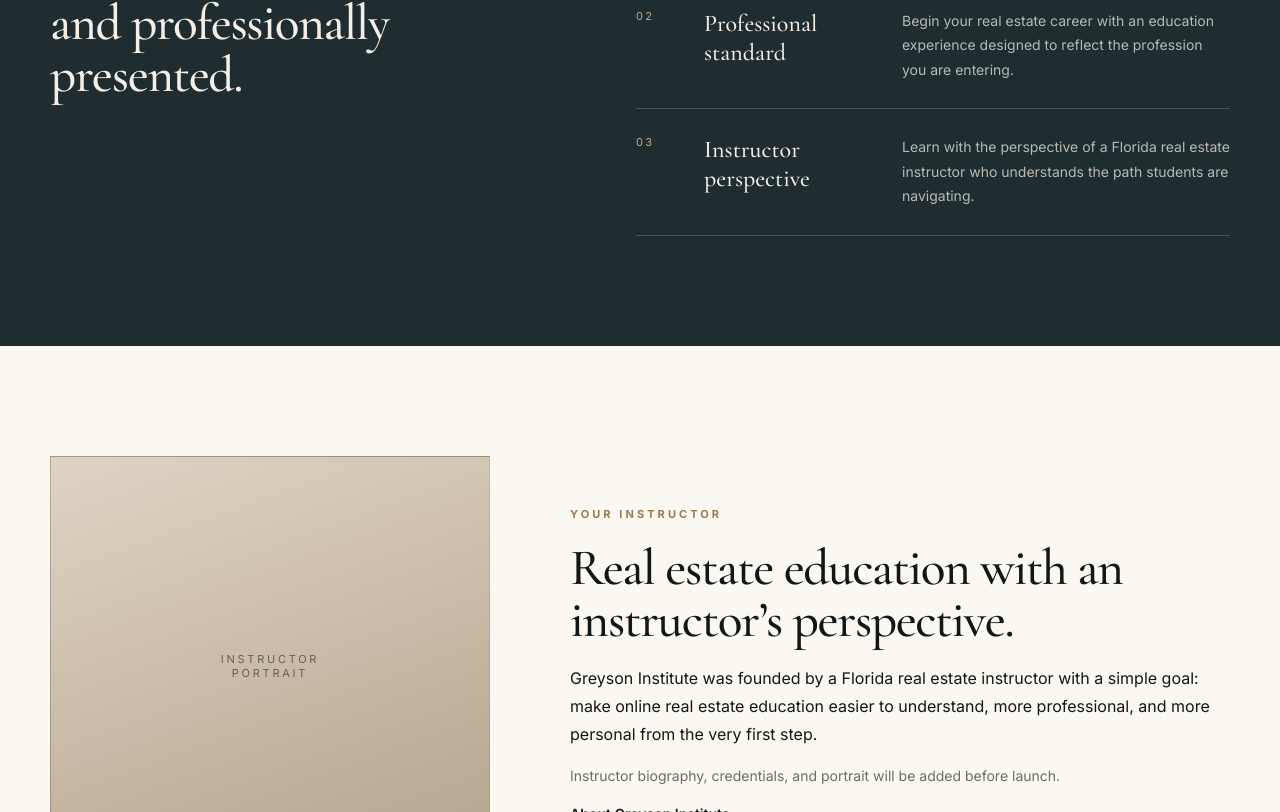
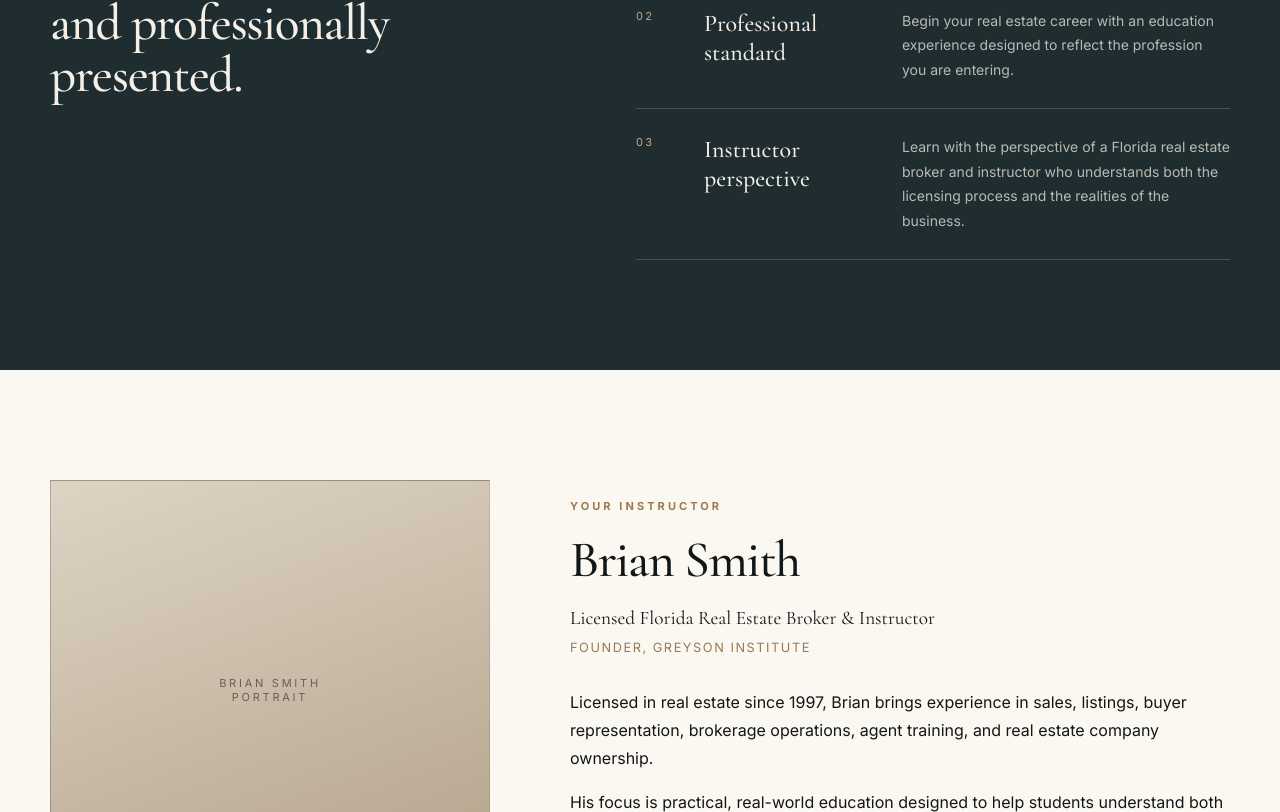
Before and after one commit to BrianLook/Greyson-Institute-Website, a Next.js app: page / in a window 1280 px wide. Shown: the part 1768-2580 px from the top of the page. Built offline with nearby package versions, Linux system fonts and the light colour scheme.

Commit message:
Add Brian Smith to homepage

```diff
--- a/app/page.tsx
+++ b/app/page.tsx
@@ -203,8 +203,9 @@ export default function HomePage() {
               <span>03</span>
               <h3>Instructor perspective</h3>
               <p>
-                Learn with the perspective of a Florida real estate
-                instructor who understands the path students are navigating.
+                Learn with the perspective of a Florida real estate broker and
+                instructor who understands both the licensing process and the
+                realities of the business.
               </p>
             </article>
           </div>
@@ -215,10 +216,10 @@ export default function HomePage() {
         <div className="container instructor-panel">
           <div
             className="portrait-placeholder"
-            aria-label="Instructor portrait placeholder"
+            aria-label="Brian Smith portrait placeholder"
           >
             <span>
-              INSTRUCTOR
+              BRIAN SMITH
               <br />
               PORTRAIT
             </span>
@@ -227,24 +228,46 @@ export default function HomePage() {
           <div>
             <p className="eyebrow">YOUR INSTRUCTOR</p>
 
-            <h2>
-              Real estate education with an instructor’s perspective.
-            </h2>
+            <h2>Brian Smith</h2>
+
+            <p
+              style={{
+                fontFamily: "var(--font-serif), Georgia, serif",
+                fontSize: "1.2rem",
+                lineHeight: 1.45,
+                marginBottom: "4px",
+              }}
+            >
+              Licensed Florida Real Estate Broker & Instructor
+            </p>
+
+            <p
+              style={{
+                color: "#9b7a52",
+                fontSize: "0.8rem",
+                letterSpacing: "0.12em",
+                textTransform: "uppercase",
+                marginTop: 0,
+                marginBottom: "28px",
+              }}
+            >
+              Founder, Greyson Institute
+            </p>
 
             <p>
-              Greyson Institute was founded by a Florida real estate
-              instructor with a simple goal: make online real estate
-              education easier to understand, more professional, and more
-              personal from the very first step.
+              Licensed in real estate since 1997, Brian brings experience in
+              sales, listings, buyer representation, brokerage operations,
+              agent training, and real estate company ownership.
             </p>
 
-            <p className="muted">
-              Instructor biography, credentials, and portrait will be added
-              before launch.
+            <p>
+              His focus is practical, real-world education designed to help
+              students understand both the licensing material and the business
+              that follows.
             </p>
 
             <Link className="text-link" href="/about">
-              About Greyson Institute <span>→</span>
+              About Brian Smith <span>→</span>
             </Link>
           </div>
         </div>
```
